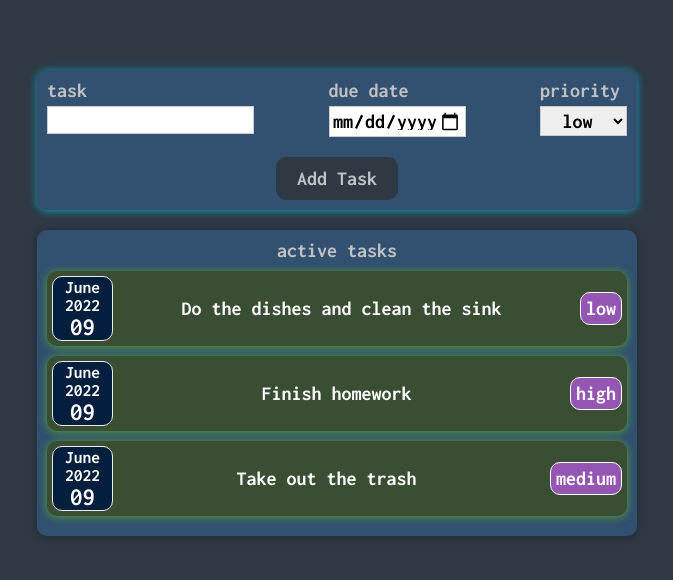
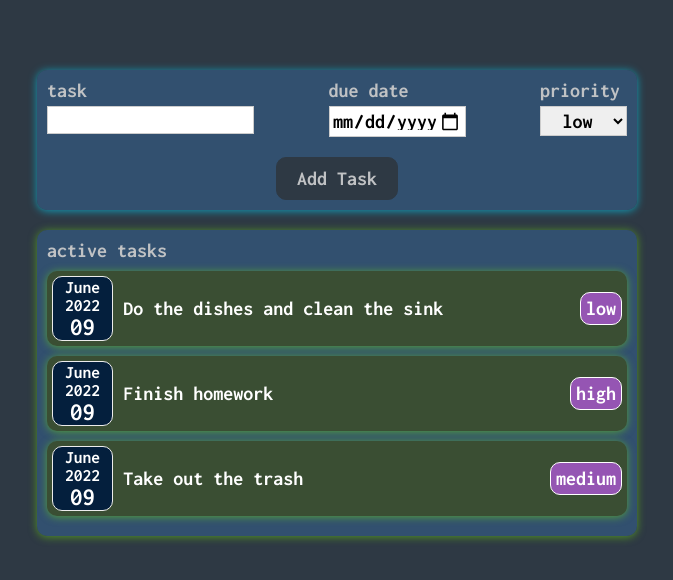
Before and after one commit to pedrotorreao/reactjs-projects, a React (Create React App) app in the folder tisdon/: page / in a window 1280 px wide. Shown: the top 580 px of the page, without its empty margins (303-976 px from the left). Built offline with nearby package versions, Linux system fonts and the light colour scheme.

Commit message:
update Tasks component styling

```diff
--- a/tisdon/src/components/TaskList/Tasks.css
+++ b/tisdon/src/components/TaskList/Tasks.css
@@ -1,18 +1,10 @@
 .tasks {
-  /* padding: 1rem;
-  background-color: rgb(212, 14, 14);
-  margin: 2rem auto;
-  width: 50rem;
-  max-width: 95%;
-  border-radius: 10px;
-  box-shadow: 0 1px 8px rgba(0, 0, 0, 0.25); */
-
   background-color: var(--card-default-dark-color);
   padding: 1rem;
   margin: 2rem auto;
   width: 60rem;
   max-width: 95%;
-  border-radius: 10px;
+  /* border-radius: 10px;
   text-align: center;
-  box-shadow: 0 1px 8px rgba(0, 0, 0, 0.25);
+  box-shadow: 0 1px 8px rgba(0, 0, 0, 0.25);  */
 }
```
